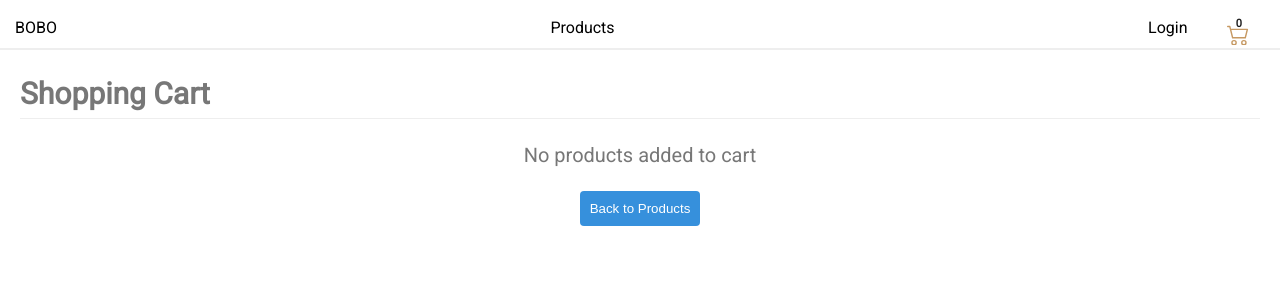
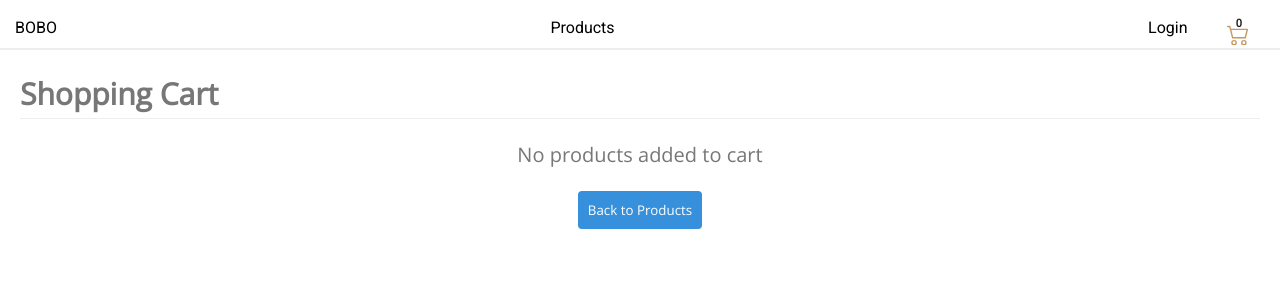
Before and after one commit to davidkaggulire/react-bobo-store, a React (Create React App) app: page /cart in a window 1280 px wide. Shown: the top 300 px of the page. Built offline with nearby package versions, Linux system fonts and the light colour scheme; a web font is replaced by a local one.

Commit message:
change font styles

```diff
--- a/src/components/Cart/Cart.module.css
+++ b/src/components/Cart/Cart.module.css
@@ -10,17 +10,20 @@
     flex-direction: row;
     border-bottom: 1px solid var(--color-theme);
     justify-content: space-between;
+    font-family: 'Open Sans', sans-serif;
 }
 
 .title{
     font-size: 3rem;
     text-transform: capitalize;
+    font-family: 'Open Sans', sans-serif;
 }
 
 .empty{
     margin-top: 2rem;
     font-size: 2rem;
     text-align: center;
+    font-family: 'Open Sans', sans-serif;
 }
 
 .back {
@@ -35,6 +38,7 @@
     padding: 1rem;
     border-radius: 0.4rem;
     transition: 0.5s ease-in-out;
+    font-family: 'Open Sans', sans-serif;
 }
 
 .back:hover{
```
